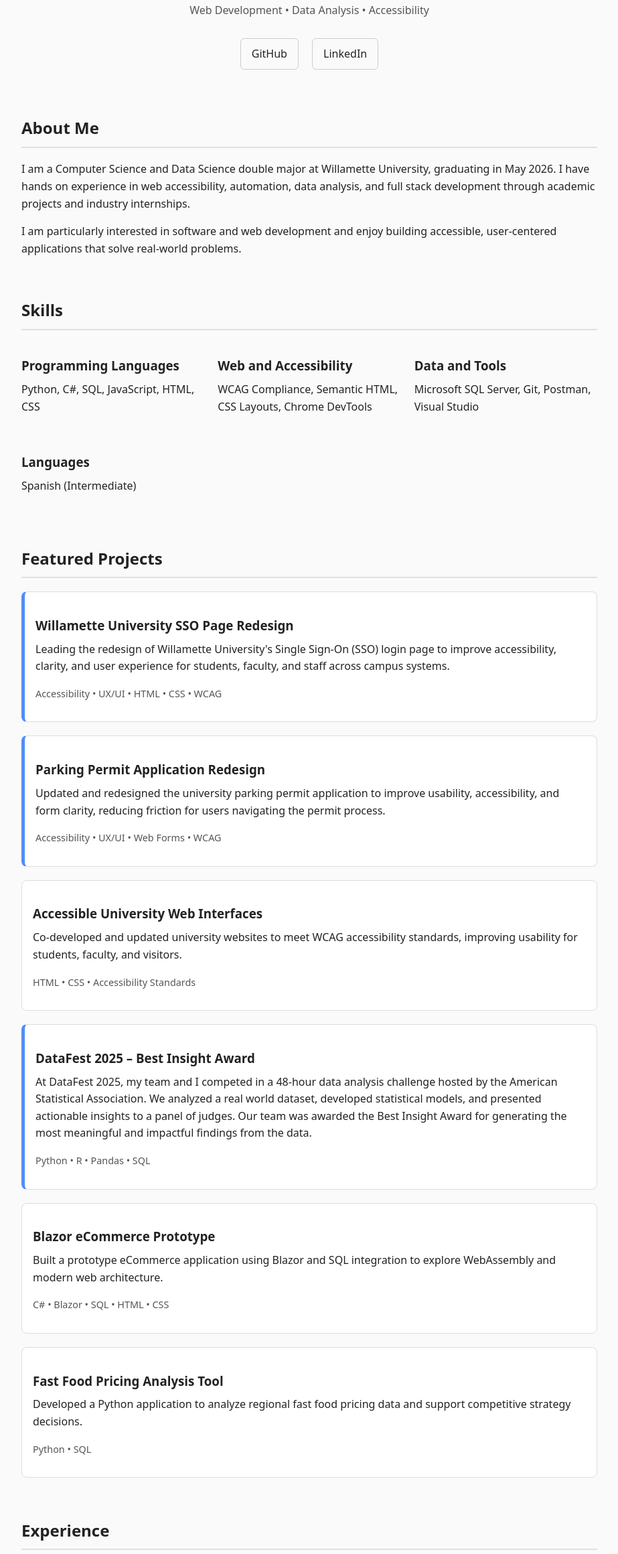
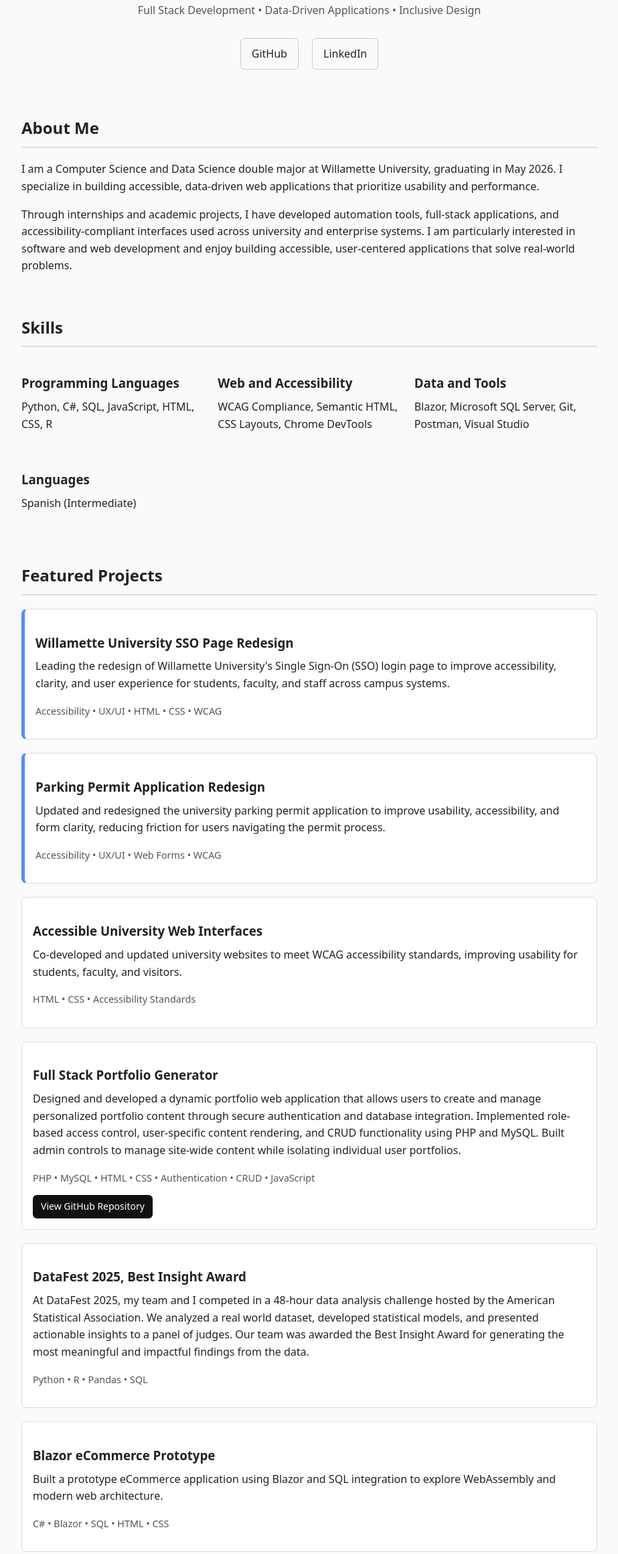
Before and after one commit to mtolly101/mtolly101.github.io, a plain HTML site: page index.html in a window 1280 px wide. Shown: the part 193-2513 px from the top of the page at 67% size, without its empty margins (178-1101 px from the left). Drawn offline with Linux system fonts and the light colour scheme.

Commit message:
Updated index

```diff
--- a/index.html
+++ b/index.html
@@ -10,8 +10,9 @@
 <body>
   <header class="hero">
     <h1>Mallory Tolliver</h1>
-    <p class="subtitle">Computer Science and Data Science</p>
-    <p class="tagline">Web Development • Data Analysis • Accessibility</p>
+    <p class="subtitle">Software Engineer • Accessibility-Focused Developer</p>
+    <p class="tagline">Full Stack Development • Data-Driven Applications • Inclusive Design</p>
+
 
     <div class="links">
       <!-- <a href="MalloryTolliverResume.pdf" target="_blank">Resume</a> -->
@@ -23,15 +24,16 @@
   <section>
     <h2>About Me</h2>
     <p>
-      I am a Computer Science and Data Science double major at Willamette University,
-      graduating in May 2026. I have hands on experience in web accessibility,
-      automation, data analysis, and full stack development through academic projects
-      and industry internships.
+      I am a Computer Science and Data Science double major at Willamette University, graduating in May 2026.
+      I specialize in building accessible, data-driven web applications that prioritize usability and performance.
     </p>
     <p>
+      Through internships and academic projects, I have developed automation tools,
+      full-stack applications, and accessibility-compliant interfaces used across university and enterprise systems.
       I am particularly interested in software and web development and enjoy building
       accessible, user-centered applications that solve real-world problems.
     </p>
+
   </section>
 
   <section>
@@ -40,7 +42,7 @@
     <div class="skills-grid">
       <div>
         <h3>Programming Languages</h3>
-        <p>Python, C#, SQL, JavaScript, HTML, CSS</p>
+        <p>Python, C#, SQL, JavaScript, HTML, CSS, R</p>
       </div>
 
       <div>
@@ -50,7 +52,7 @@
 
       <div>
         <h3>Data and Tools</h3>
-        <p>Microsoft SQL Server, Git, Postman, Visual Studio</p>
+        <p>Blazor, Microsoft SQL Server, Git, Postman, Visual Studio</p>
       </div>
 
       <div>
@@ -92,8 +94,22 @@
       <p class="tech">HTML • CSS • Accessibility Standards</p>
     </div>
 
-    <div class="project highlight">
-      <h3>DataFest 2025 – Best Insight Award</h3>
+    <div class="project">
+      <h3>Full Stack Portfolio Generator</h3>
+      <p>
+        Designed and developed a dynamic portfolio web application that allows users to create
+        and manage personalized portfolio content through secure authentication and database integration.
+        Implemented role-based access control, user-specific content rendering, and CRUD functionality using PHP and MySQL.
+        Built admin controls to manage site-wide content while isolating individual user portfolios.
+      </p>
+      <p class="tech">PHP • MySQL • HTML • CSS • Authentication • CRUD • JavaScript</p>
+      <div class="project-links">
+        <a href="https://github.com/mtolly101/PersonalPortfolio" target="_blank" class="btn">View GitHub Repository</a>
+      </div>
+    </div>
+
+    <div class="project">
+      <h3>DataFest 2025, Best Insight Award</h3>
       <p>
         At DataFest 2025, my team and I competed in a 48-hour data analysis challenge hosted by the American Statistical Association. We analyzed a real world dataset, developed statistical models, and presented actionable insights to a panel of judges.
         Our team was awarded the Best Insight Award for generating the most meaningful and impactful findings from the data.
@@ -153,19 +169,11 @@
 
   <section>
     <h2>Education</h2>
-
-    <div class="education-grid">
       <div>
         <h3>Willamette University</h3>
         <p>B.S. in Computer Science and Data Science</p>
         <p>Expected Graduation: May 2026</p>
       </div>
-
-      <div>
-        <h3>Upper Alrington High School</h3>
-        <p>High School Diploma</p>
-      </div>
-    </div>
   </section>
 
   <section>
@@ -173,7 +181,9 @@
     <ul>
       <li>Presidential Volunteer Service Award: 100+ volunteer hours with Columbus Humane</li>
       <li>Currently volunteer at Oregon Humane Society</li>
-      <li>College Honors Willamette University for Spring 2025 and Fall 2025</li>
+      <li>College Honors Willamette University for Spring 2025, Fall 2025</li>
+      <li>DataFest 2025, Best Insight Award</li>
+      <li>Willamette University Varsity Women's Golf Team, 2022-2024</li>
     </ul>
   </section>
 
--- a/style.css
+++ b/style.css
@@ -69,12 +69,6 @@ p {
   gap: 20px;
 }
 
-.education-grid{
-  display: grid;
-  grid-template-columns: repeat(auto-fit, minmax(250px, 1fr));
-  gap: 20px;
-}
-
 .project {
   border: 1px solid #ddd;
   border-radius: 8px;
@@ -110,3 +104,22 @@ footer {
 .highlight {
   border-left: 5px solid #4f8cff;
 }
+
+.project-links {
+  margin-top: 10px;
+}
+
+.project-links a {
+  display: inline-block;
+  margin-right: 12px;
+  padding: 6px 12px;
+  background-color: #111;
+  color: white;
+  text-decoration: none;
+  border-radius: 6px;
+  font-size: 14px;
+}
+
+.project-links a:hover {
+  opacity: 0.8;
+}
```
